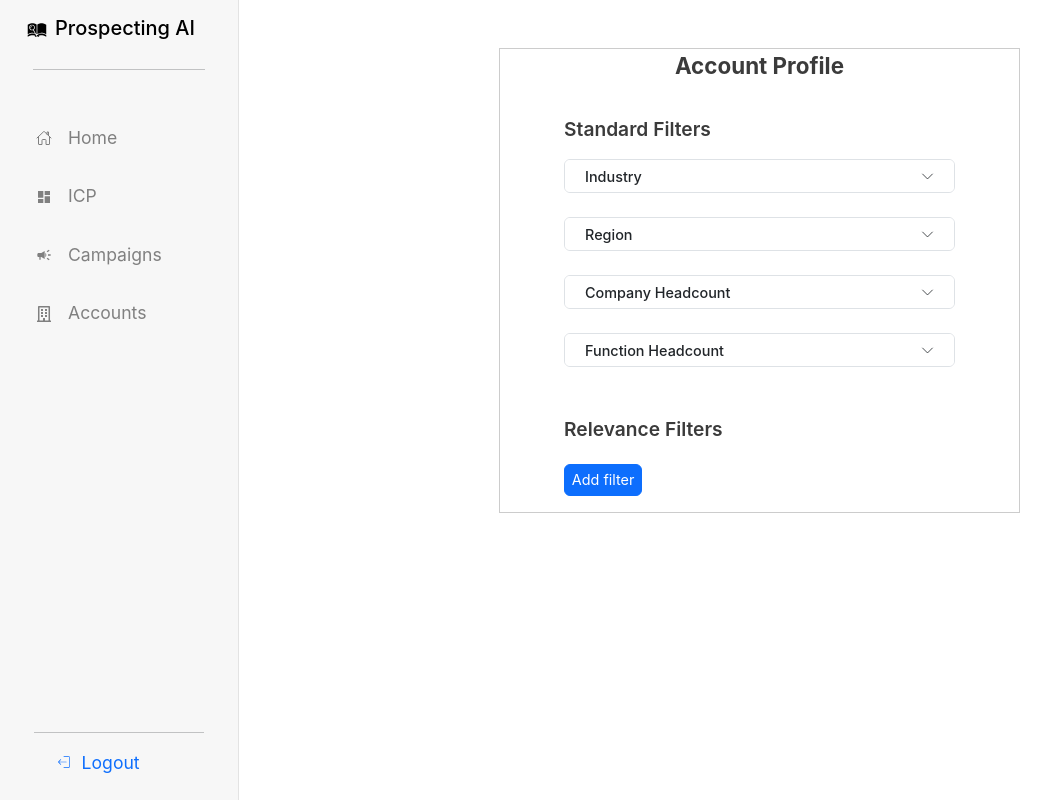
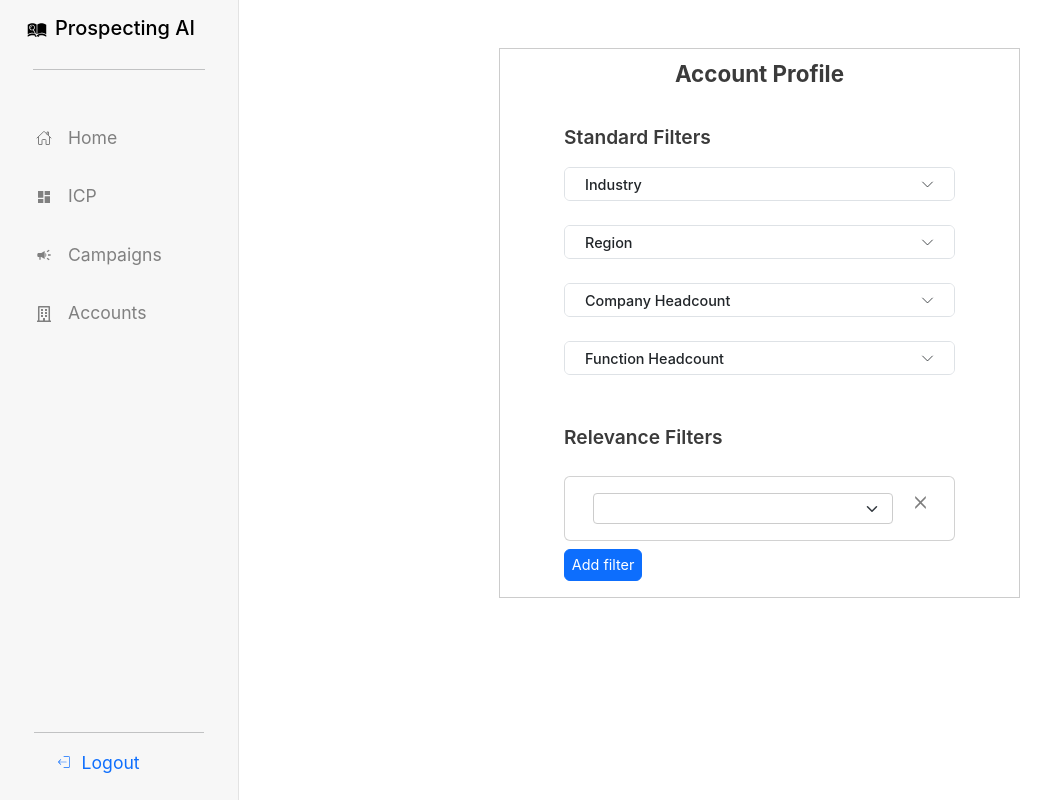
Before and after one commit to Userport-ai/prospecting-ai, a React (Create React App) app: page /icp/create in a window 1280 px wide. Shown: the whole page, without its empty margins (0-1056 px from the left). Built offline with nearby package versions, Linux system fonts and the light colour scheme.

Commit message:
Testing out relevance based filters
Got static list of filters in select option, now have to render the correct components

```diff
--- a/src/create-icp.css
+++ b/src/create-icp.css
@@ -35,6 +35,11 @@
   box-shadow: none;
 }
 
+#create-icp select {
+  border: 1px solid #ccc;
+  width: 100%;
+}
+
 #create-icp #relevance-btn .btn {
   width: 20%;
   height: 2rem;
@@ -42,7 +47,9 @@
   padding: 0.2rem;
 }
 
-#create-icp select {
-  border: 1px solid #ccc;
-  width: 100%;
+#create-icp #relevance-fitler-container .form-select {
+  width: 90%;
 }
+#create-icp #relevance-fitler-container .btn-close {
+  width: 0.3rem;
+}
--- a/src/create-icp.js
+++ b/src/create-icp.js
@@ -1,13 +1,66 @@
 import "./create-icp.css";
-import { Accordion, Button } from "react-bootstrap";
+import { Accordion, Button, Form, CloseButton, Card } from "react-bootstrap";
+
+function RelevanceFilter() {
+  return (
+    <Card className="mt-1">
+      <Card.Body>
+        <div
+          id="relevance-fitler-container"
+          className="container d-flex flex-row justify-content-between"
+        >
+          <Form.Select size="sm" className="w-90">
+            <option selected></option>
+            <option value="raised-funding-recently">
+              Have they raised money recently?
+            </option>
+            <option value="hiring-recently">
+              Have they started hiring recently?
+            </option>
+            <option value="similar-to-customers">
+              Are they similar to some of our current customers in the same
+              vertical?
+            </option>
+            <option value="using-competitors">
+              Are they using any of our competitors today?
+            </option>
+            <option value="using-technologies">
+              Are they using these specific technologies in their stack?
+            </option>
+            <option value="acquired-company-recently">
+              Have they acquired any companies recently?
+            </option>
+            <option value="new-leadership-joined-recently">
+              Has a new leader joined the company recently?
+            </option>
+            <option value="planning-launch-to-new-market">
+              Have they recently announced plans to enter a new market?
+            </option>
+            <option value="product-announcement">
+              Have they announced the launch of a new product?
+            </option>
+            <option value="got-acquired-recently">
+              Have they been acquired recently?
+            </option>
+          </Form.Select>
+          <CloseButton size="sm" />
+        </div>
+      </Card.Body>
+    </Card>
+  );
+}
 
 function CreateICP() {
+  function handleAddRevelanceFilter() {
+    console.log("Testing that relevance works!");
+  }
+
   return (
     <div className="d-flex flex-row justify-content-center">
       <div id="create-icp" className="d-flex flex-column mt-5 pb-3">
         <div
           id="account-profile-title"
-          className="create-icp-filter container d-flex justify-content-center mb-2"
+          className="create-icp-filter container d-flex justify-content-center mt-2 mb-2"
         >
           <p>Account Profile</p>
         </div>
@@ -19,13 +72,13 @@ function CreateICP() {
             <Accordion.Item eventKey="industry">
               <Accordion.Header>Industry</Accordion.Header>
               <Accordion.Body>
-                <select className="form-select-sm">
+                <Form.Select size="sm">
                   <option selected>N/A</option>
                   <option value="Saas">SaaS</option>
                   <option value="Real Estate">Real Estate</option>
                   <option value="Banking">Banking</option>
                   <option value="Media">Media & Entertainment</option>
-                </select>
+                </Form.Select>
               </Accordion.Body>
             </Accordion.Item>
           </Accordion>
@@ -35,12 +88,12 @@ function CreateICP() {
             <Accordion.Item eventKey="region">
               <Accordion.Header>Region</Accordion.Header>
               <Accordion.Body>
-                <select className="form-select-sm">
+                <Form.Select size="sm">
                   <option selected>N/A</option>
                   <option value="AMER">AMER</option>
                   <option value="EMEA">EMEA</option>
                   <option value="APAC">APAC</option>
-                </select>
+                </Form.Select>
               </Accordion.Body>
             </Accordion.Item>
           </Accordion>
@@ -50,12 +103,12 @@ function CreateICP() {
             <Accordion.Item eventKey="company-headcount">
               <Accordion.Header>Company Headcount</Accordion.Header>
               <Accordion.Body>
-                <select className="form-select-sm">
+                <Form.Select size="sm">
                   <option selected>N/A</option>
                   <option value="1-10">1-10</option>
                   <option value="10-50">10-50</option>
                   <option value="50-100">50-100</option>
-                </select>
+                </Form.Select>
               </Accordion.Body>
             </Accordion.Item>
           </Accordion>
@@ -65,22 +118,22 @@ function CreateICP() {
             <Accordion.Item eventKey="function-headcount">
               <Accordion.Header>Function Headcount</Accordion.Header>
               <Accordion.Body>
-                <select className="form-select-sm">
+                <Form.Select size="sm">
                   <option selected>Function Name</option>
                   <option value="Marketing">Marketing</option>
                   <option value="Sales">Sales</option>
                   <option value="Engineering">Engineering</option>
                   <option value="IT">IT</option>
                   <option value="HR">HR</option>
-                </select>
-                <select className="form-select-sm mt-2">
+                </Form.Select>
+                <Form.Select size="sm" className="mt-2">
                   <option selected>N/A</option>
                   <option value="1-5">1-5</option>
                   <option value="1-10">1-10</option>
                   <option value="1-20">1-20</option>
                   <option value="1-30">1-30</option>
                   <option value="1-40">1-40</option>
-                </select>
+                </Form.Select>
               </Accordion.Body>
             </Accordion.Item>
           </Accordion>
@@ -93,7 +146,10 @@ function CreateICP() {
           id="relevance-btn"
           className="create-icp-filter container d-flex flex-column mt-1"
         >
-          <Button>Add filter</Button>
+          <RelevanceFilter />
+          <Button onClick={handleAddRevelanceFilter} className="mt-2">
+            Add filter
+          </Button>
         </div>
       </div>
     </div>
```
